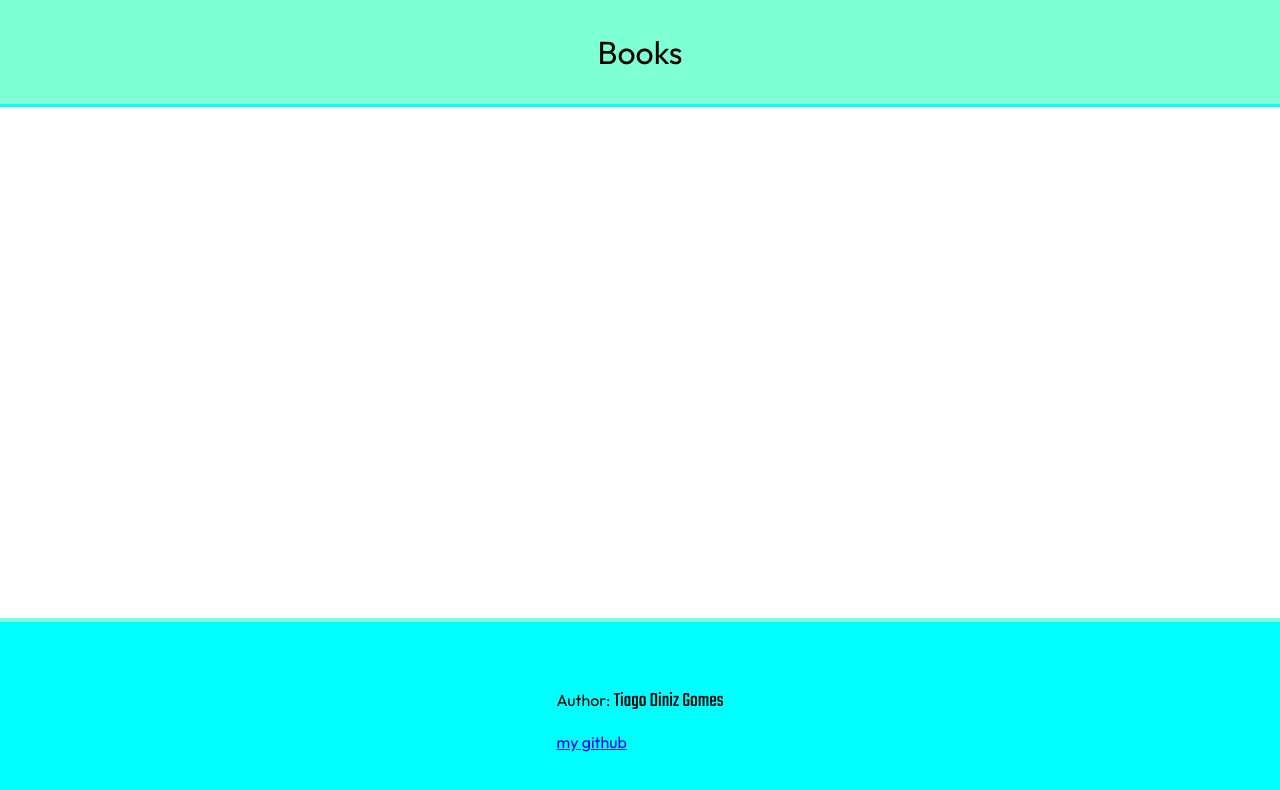
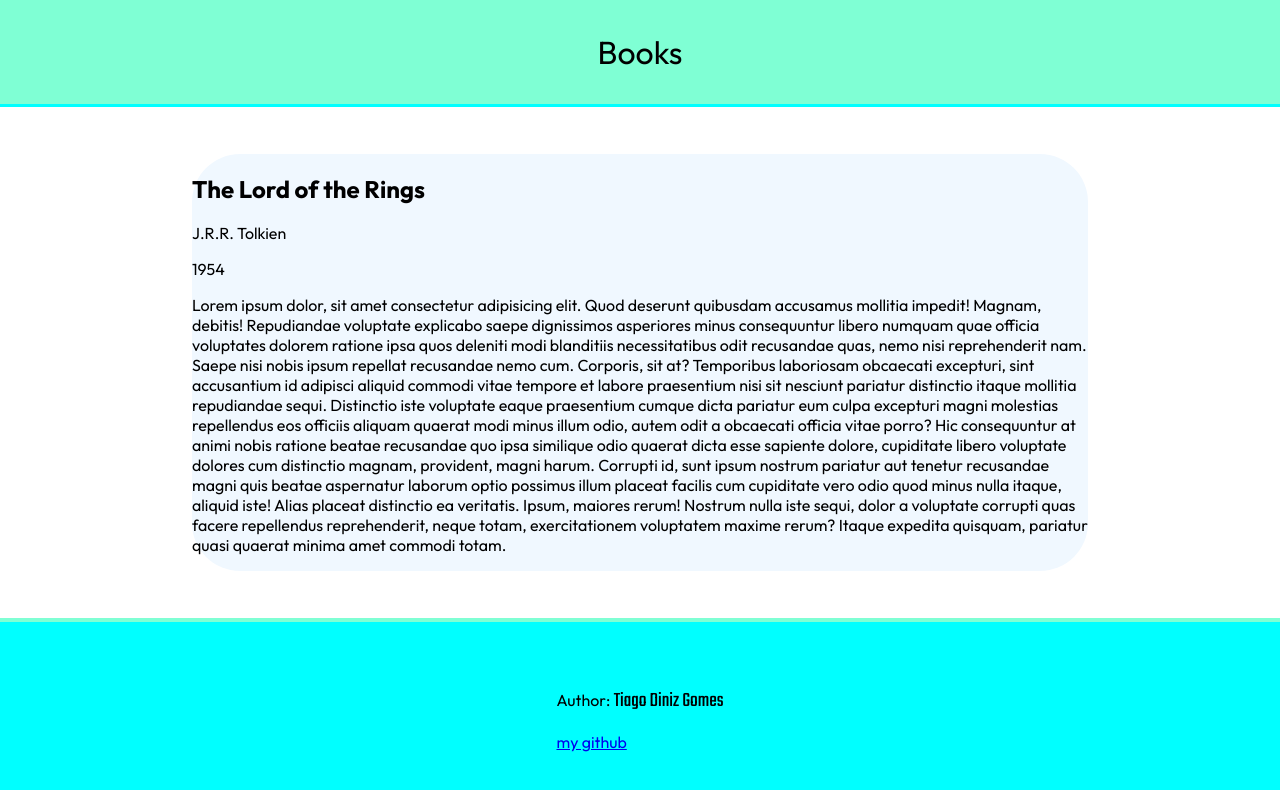
Before and after one commit to Shamoleambo/bands, a React (Vite) app: page /book/1 in a window 1280 px wide. Shown: the top 790 px of the page. Built offline with nearby package versions, Linux system fonts and the light colour scheme.

Commit message:
feat: render book info or a message if book is not found

```diff
--- a/src/App.tsx
+++ b/src/App.tsx
@@ -17,7 +17,10 @@ function App() {
         <Router>
           <Routes>
             <Route path="/" element={<BooksContainer books={books} />} />
-            <Route path="/book" element={<SingleBook />} />
+            <Route
+              path="/book/:bookId"
+              element={<SingleBook books={books} />}
+            />
           </Routes>
         </Router>
       </main>
--- a/src/components/SingleBook/SingleBook.tsx
+++ b/src/components/SingleBook/SingleBook.tsx
@@ -1,10 +1,57 @@
-const SingleBook: React.FC = () => {
-  return (
+import { useParams } from "react-router-dom";
+import { Book } from "../../models/Book";
+
+type BookParam = {
+  bookId: string;
+};
+
+const SingleBook: React.FC<{ books: Book[] }> = ({ books }) => {
+  const params = useParams<BookParam>();
+
+  const book: Book = books.filter(
+    (book) => book.id.toString() === params?.bookId
+  )[0];
+
+  const bookInfo = (
     <div>
-      <h2>Hello from the Single Book component</h2>
-      <p>I'm in the /book path</p>
+      <h2>{book?.title}</h2>
+      <p>{book?.author}</p>
+      <p>{book?.year}</p>
+      <p>
+        Lorem ipsum dolor, sit amet consectetur adipisicing elit. Quod deserunt
+        quibusdam accusamus mollitia impedit! Magnam, debitis! Repudiandae
+        voluptate explicabo saepe dignissimos asperiores minus consequuntur
+        libero numquam quae officia voluptates dolorem ratione ipsa quos
+        deleniti modi blanditiis necessitatibus odit recusandae quas, nemo nisi
+        reprehenderit nam. Saepe nisi nobis ipsum repellat recusandae nemo cum.
+        Corporis, sit at? Temporibus laboriosam obcaecati excepturi, sint
+        accusantium id adipisci aliquid commodi vitae tempore et labore
+        praesentium nisi sit nesciunt pariatur distinctio itaque mollitia
+        repudiandae sequi. Distinctio iste voluptate eaque praesentium cumque
+        dicta pariatur eum culpa excepturi magni molestias repellendus eos
+        officiis aliquam quaerat modi minus illum odio, autem odit a obcaecati
+        officia vitae porro? Hic consequuntur at animi nobis ratione beatae
+        recusandae quo ipsa similique odio quaerat dicta esse sapiente dolore,
+        cupiditate libero voluptate dolores cum distinctio magnam, provident,
+        magni harum. Corrupti id, sunt ipsum nostrum pariatur aut tenetur
+        recusandae magni quis beatae aspernatur laborum optio possimus illum
+        placeat facilis cum cupiditate vero odio quod minus nulla itaque,
+        aliquid iste! Alias placeat distinctio ea veritatis. Ipsum, maiores
+        rerum! Nostrum nulla iste sequi, dolor a voluptate corrupti quas facere
+        repellendus reprehenderit, neque totam, exercitationem voluptatem maxime
+        rerum? Itaque expedita quisquam, pariatur quasi quaerat minima amet
+        commodi totam.
+      </p>
     </div>
   );
+
+  const noBookFound = (
+    <div>
+      <h2>Sorry, no book found</h2>
+    </div>
+  );
+
+  return <div>{book ? bookInfo : noBookFound}</div>;
 };
 
 export default SingleBook;
```
